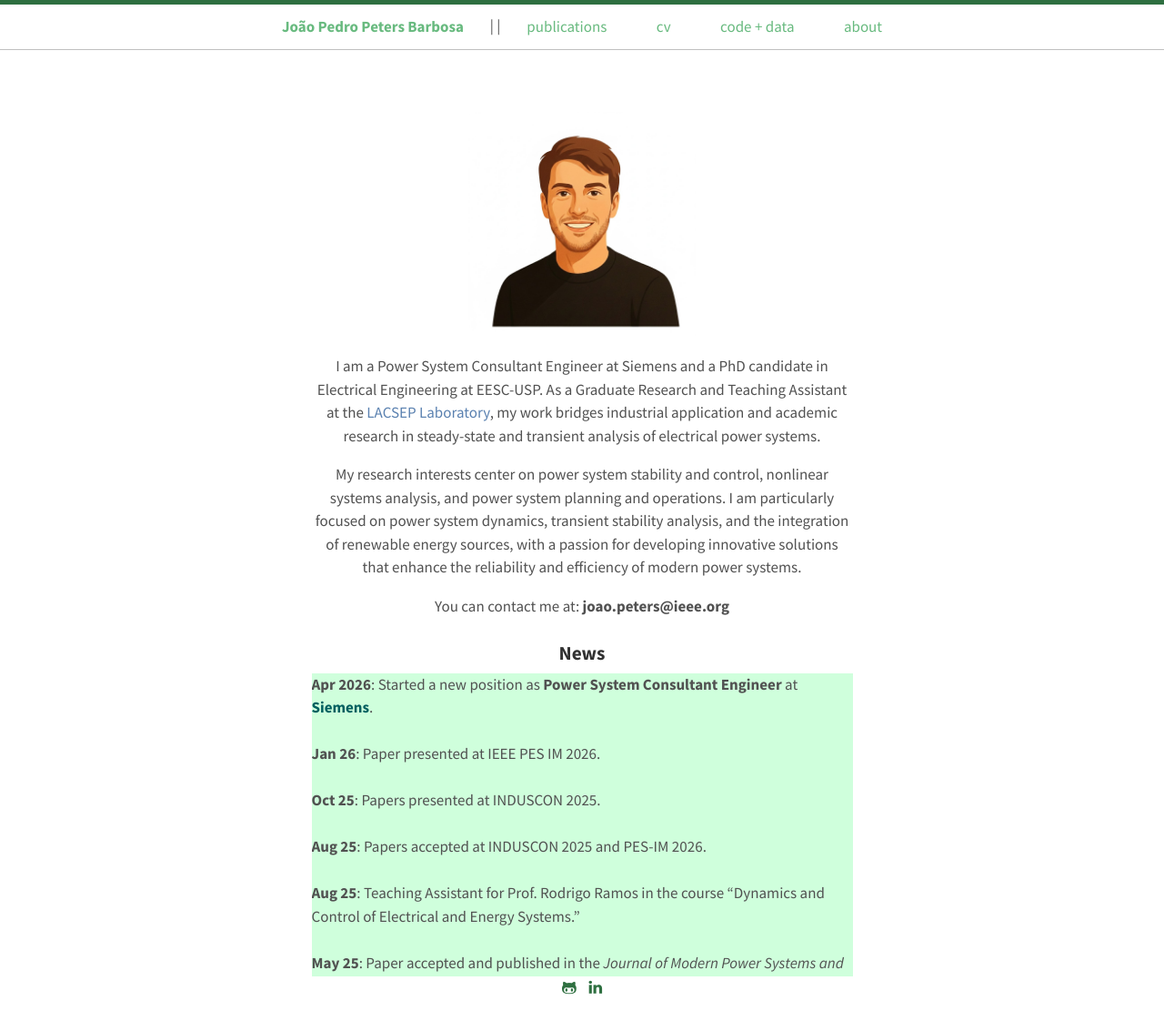
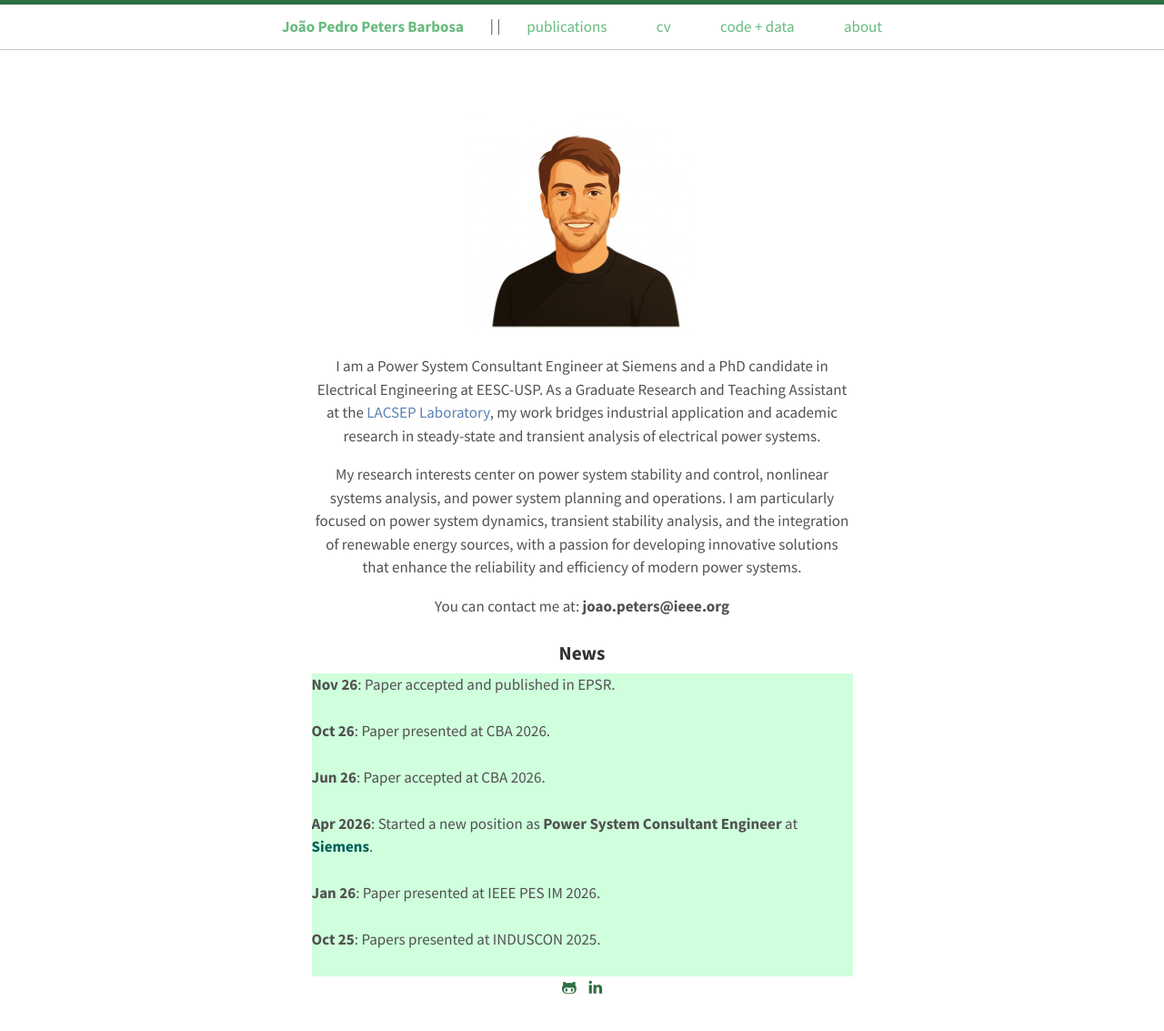
Before and after one commit to joaoppeters/joaoppeters.github.io, a Jekyll site: the page built from index.html, in a window 1280 px wide. Shown: the whole page at 91% size. Built offline with Jekyll 4.4.1, drawn with Linux system fonts in a browser that asks for light colours.

Commit message:
new pub epsr

```diff
--- a/index.html
+++ b/index.html
@@ -34,6 +34,11 @@ title: Home
 
 <center><h3>News</h3></center>
 <div style="overflow: auto; height:250pt; width:100%; background:#CFFFDC;">
+<b>Nov 26</b>: Paper accepted and published in EPSR.<br><br>
+
+<b>Oct 26</b>: Paper presented at CBA 2026.<br><br>
+
+<b>Jun 26</b>: Paper accepted at CBA 2026.<br><br>
 
 <b>Apr 2026</b>: Started a new position as <b>Power System Consultant Engineer</b> at <a href="https://www.siemens.com" target="_blank" style="text-decoration: none; color: #005f5f; font-weight: bold;">Siemens</a>.<br><br>
 
```
